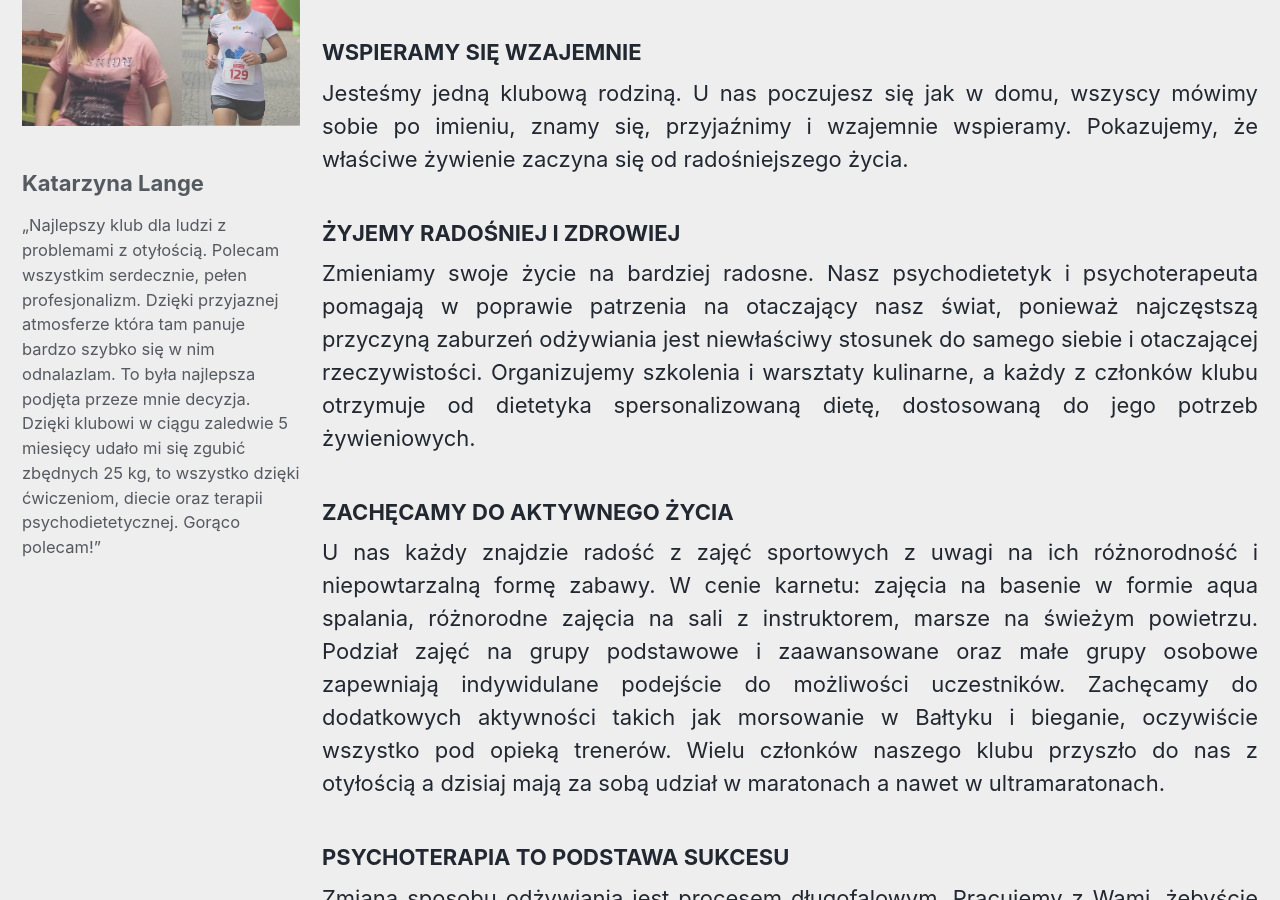
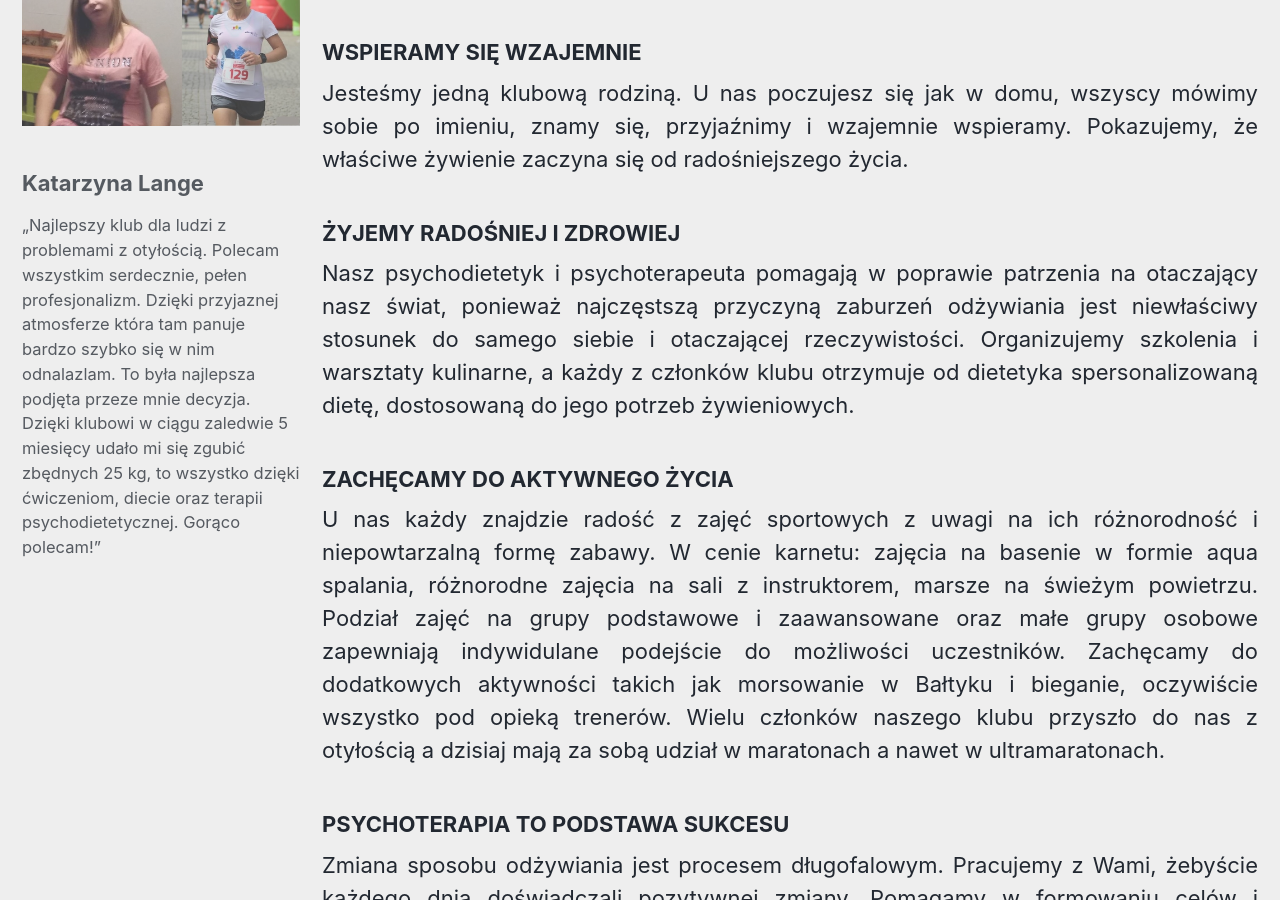
Before and after one commit to PiotrowskiD/PiotrowskiD.github.io, a Jekyll site: the page built from index.md, in a window 1280 px wide and 900 px high, scrolled down 466 px. Built offline with Jekyll 4.4.1, drawn with Linux system fonts in a browser that asks for light colours; cached includes are drawn as plain includes; nearby versions of some CDN libraries; the list of posts is cut into pages by our own code.

Commit message:
change index content

```diff
--- a/index.md
+++ b/index.md
@@ -22,7 +22,7 @@ znamy się, przyjaźnimy i wzajemnie wspieramy. Pokazujemy, że właściwe żywi
 radośniejszego życia.
 {: .text-justify}
 ### ŻYJEMY RADOŚNIEJ I ZDROWIEJ
-Zmieniamy swoje życie na bardziej radosne. Nasz psychodietetyk i psychoterapeuta pomagają w
+Nasz psychodietetyk i psychoterapeuta pomagają w
 poprawie patrzenia na otaczający nasz świat, ponieważ najczęstszą przyczyną zaburzeń odżywiania
 jest niewłaściwy stosunek do samego siebie i otaczającej rzeczywistości. Organizujemy szkolenia i
 warsztaty kulinarne, a każdy z członków klubu otrzymuje od dietetyka spersonalizowaną dietę,
```
